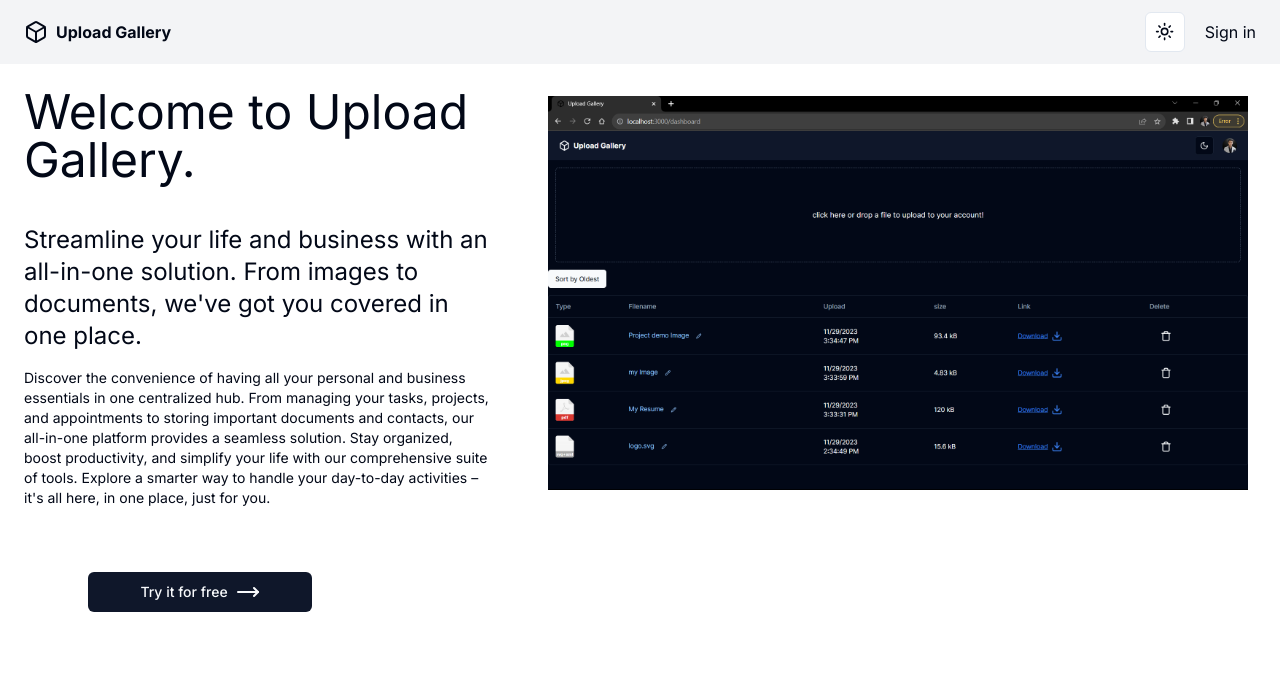
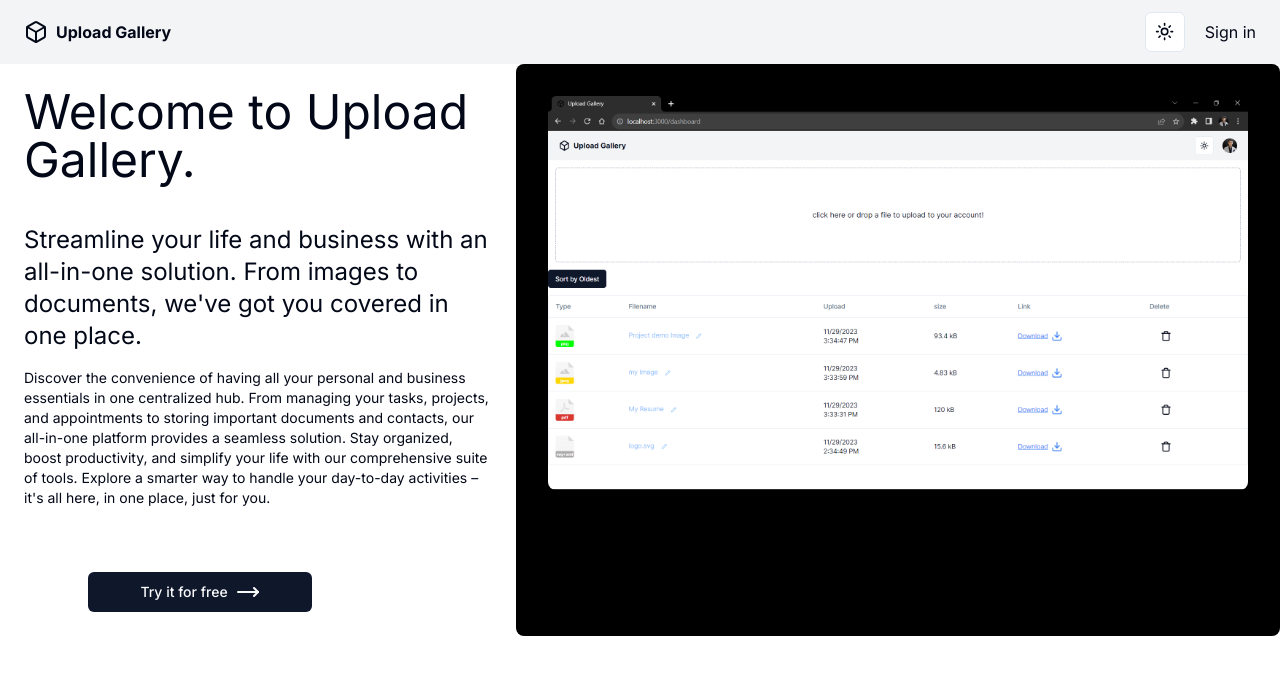
Before and after one commit to akashdesaidev/Upload-Gallery, a Next.js app: page / in a window 1280 px wide. Shown: the top 674 px of the page. Built offline with nearby package versions, Linux system fonts and the light colour scheme; no server answers.

Commit message:
project demo image set

```diff
--- a/app/page.tsx
+++ b/app/page.tsx
@@ -31,9 +31,10 @@ export default function Home() {
             </Button>
           </Link>
         </div>
-        <div className="flex1 m-8">
+        <div className="bg-black rounded-lg flex1 p-8">
           <Image
-            src="/Demo_Img.png"
+          className=" rounded-lg"
+            src="/Demo_Img2.png"
             width={700}
             height={500}
             alt=""
```
Also changed, not shown: public/Demo_Img2.png (added).
